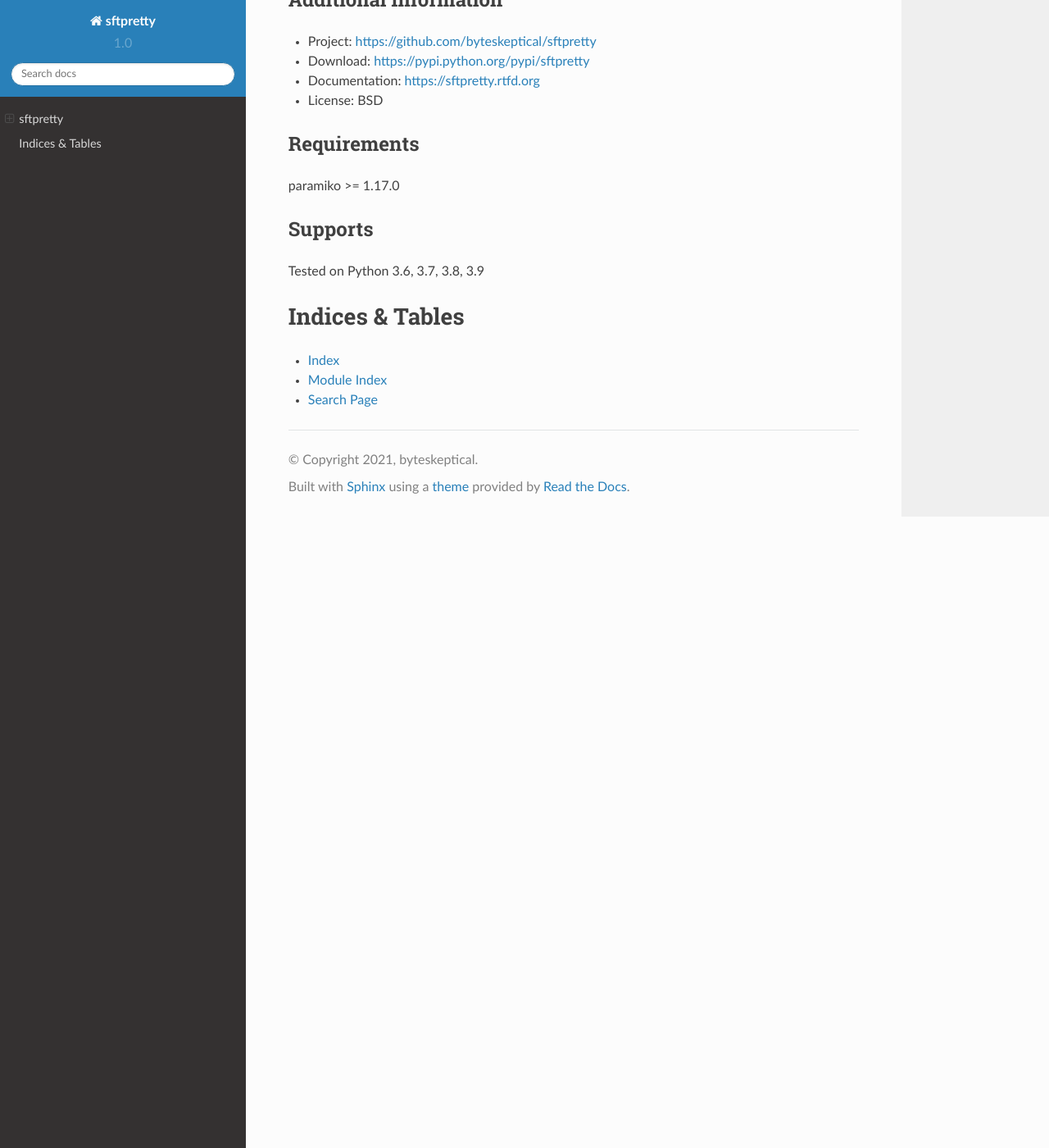
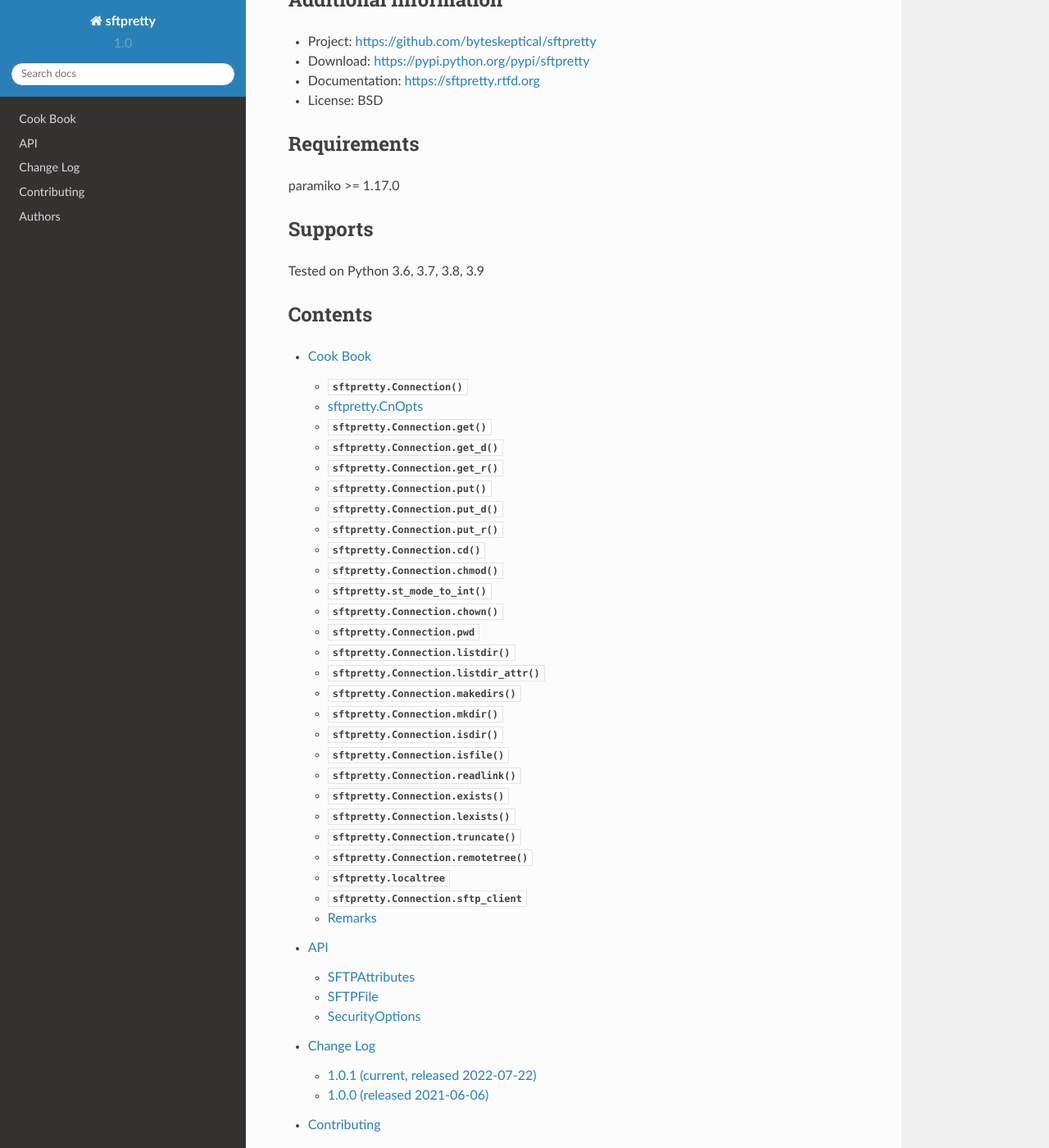
Before and after one commit to byteskeptical/sftpretty, a Sphinx documentation site: the page built from docs/index.rst, in a window 1280 px wide and 1400 px high, scrolled down 1423 px. Shown: the whole window at 82% size. Built offline with Sphinx 7.4.7 and the Read the Docs theme 2.0.0, drawn with Linux system fonts in a browser that asks for light colours; some of the changed text lies outside the part shown.

Commit message:
adding back in content for index in docs

```diff
--- a/docs/index.rst
+++ b/docs/index.rst
@@ -84,6 +84,18 @@
 --------
 Tested on Python 3.6, 3.7, 3.8, 3.9
 
+Contents
+--------
+
+.. toctree::
+   :maxdepth: 2
+
+   cookbook
+   sftpretty
+   changes
+   contributing
+   authors
+
 Indices & Tables
 ================
 
```
